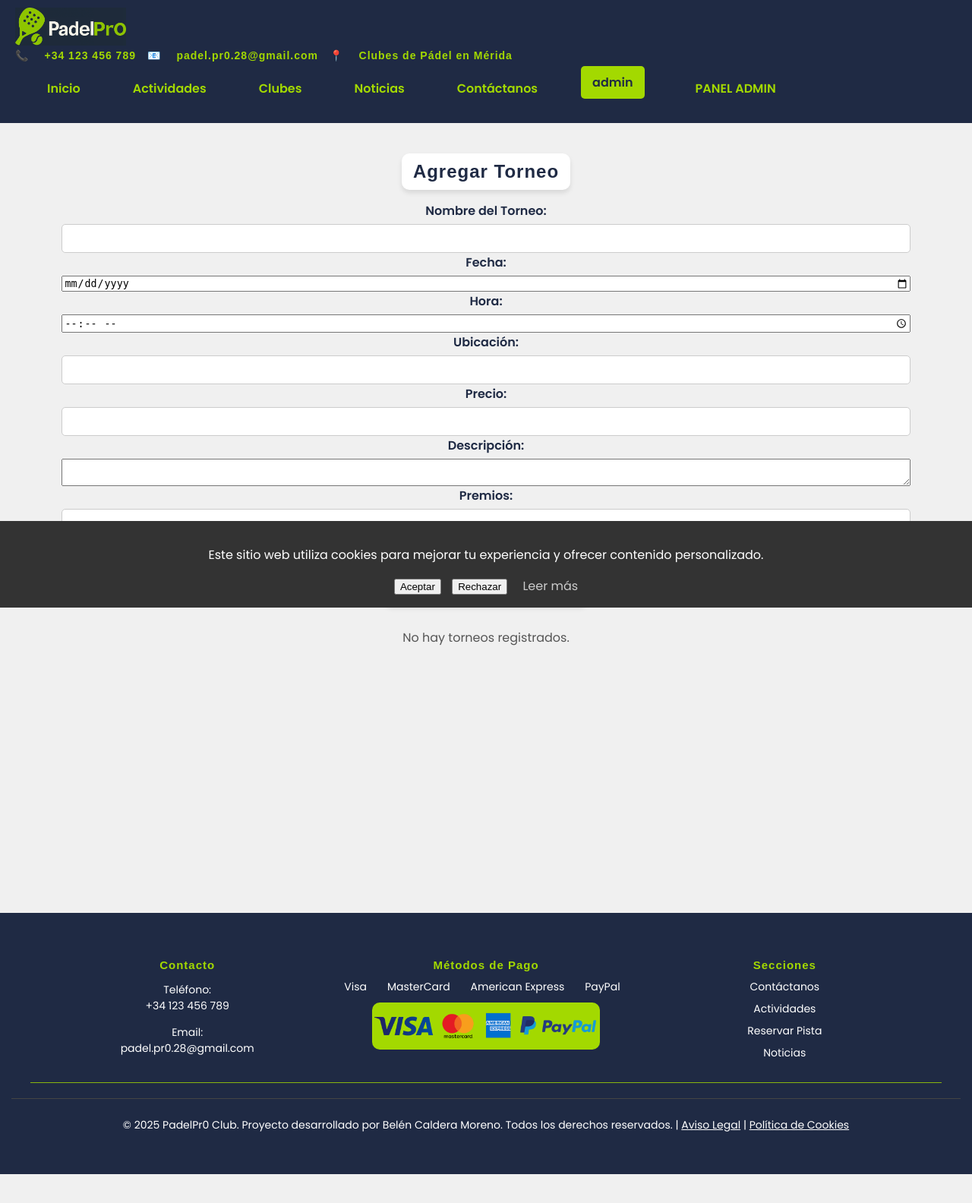
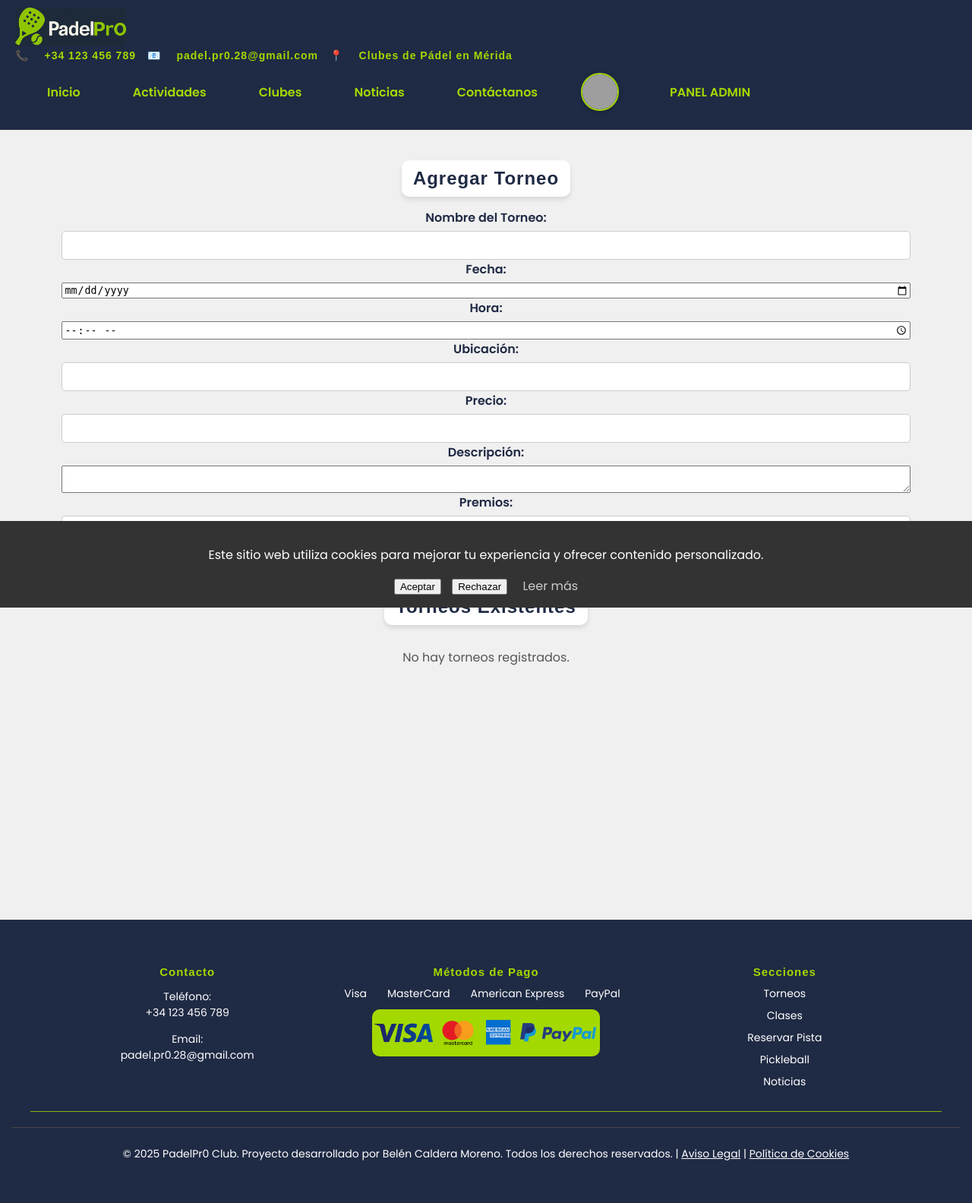
Before and after one commit to bcalmor/Proyecto_PadelPr0, a Flask app: page /admin/torneos in a window 1280 px wide. Shown: the whole page at 76% size. Before the commit the page ends 1546 px from the top, so only its background shows below. Run offline with Flask 2, Linux system fonts and the light colour scheme; a user stored in the database is signed in; data comes from the database, SQL or seed files in the repository; both versions use the stored data as it was after the commit; data that the repository does not hold is empty; parts of the project's set-up code (start-up, migrations or seed data) failed here and were passed over; grey boxes are pictures that could not be loaded.

Commit message:
Actualización: mejoras en perfil, registro, admin e imagen de perfil

```diff
--- a/flask-app/app/static/css/styles.css
+++ b/flask-app/app/static/css/styles.css
@@ -47,10 +47,12 @@
 .nav-menu {
     display: flex;
     flex-wrap: wrap;
-    justify-content: center;
+    justify-content: flex-end; /* Esto alinea todo el menú a la derecha */
+    align-items: center;
     list-style: none;
     padding: 0;
     margin: 0;
+    width: 100%;
 }
 
 .nav-menu li {
@@ -2106,3 +2087,45 @@
 *, *::before, *::after {
     box-sizing: border-box;
 }
+.custom-select {
+    width: 60%;
+    padding: 10px 14px;
+    border-radius: 8px;
+    border: 2px solid #1F2A44;
+    background: #fff;
+    color: #1F2A44;
+    font-size: 1.1em;
+    margin-top: 8px;
+    margin-bottom: 16px;
+    transition: border 0.2s;
+}
+.custom-select:focus {
+    border: 2px solid #A3D900;
+    outline: none;
+}
+.club-label {
+    font-weight: bold;
+    color: #1F2A44;
+    margin-bottom: 5px;
+    display: block;
+}
+.user-photo {
+    width: 50px;           /* antes 40px */
+    height: 50px;          /* antes 40px */
+    border-radius: 50%;
+    object-fit: cover;
+    margin-right: 10px;
+    background: #1F2A44;
+    color: #A3D900;
+    display: flex;
+    align-items: center;
+    justify-content: center;
+    font-weight: bold;
+    font-size: 2em;        /* antes 1.2em */
+    border: 2.5px solid #A3D900;
+    box-shadow: 0 2px 8px #0002;
+}
+.user-initials {
+    background: #1F2A44;
+    color: #A3D900;
+}
--- a/flask-app/app/templates/admin_torneos.html
+++ b/flask-app/app/templates/admin_torneos.html
@@ -34,7 +34,7 @@
         <label for="premios"><strong>Premios:</strong></label>
         <input type="text" id="premios" name="premios" required>
 
-        <button type="submit">Agregar Torneo</button>
+        <button class="btn" type="submit">Agregar Torneo</button>
     </form>
 
     <h2 class="main-title">Torneos Existentes</h2>
--- a/flask-app/app/templates/base.html
+++ b/flask-app/app/templates/base.html
@@ -20,7 +20,7 @@
 
                 </a>
             </h1>
-            <div class="contact-info-header hide-on-mobile">
+            <div class="contact-info-header">
                 <span class="icon">📞</span> +34 123 456 789
                 <span class="icon">📧</span> padel.pr0.28@gmail.com
                 <span class="icon">📍</span> Clubes de Pádel en Mérida
@@ -28,10 +28,9 @@
         </div>
         <nav class="navbar">
             <ul class="nav-menu">
-    <li class="hide-on-mobile-menu"><a href="{{ url_for('home_redirect') }}">Inicio</a></li>
-
+                <li><a href="{{ url_for('home_redirect') }}">Inicio</a></li>
                 <!-- ACTIVIDADES con SUBMENÚ -->
-    <li class="dropdown hide-on-mobile-menu">
+        <li class="dropdown">
             <a href="{{ url_for('actividades') }}">Actividades</a>
             <ul class="dropdown-content">
                 <li><a href="{{ url_for('clases') }}">Clases</a></li>
@@ -39,19 +38,22 @@
                 <li><a href="{{ url_for('pickleball') }}">Pickleball</a></li>
             </ul>
         </li>
-
-    <li class="hide-on-mobile-menu"><a href="{{ url_for('clubes') }}">Clubes</a></li>
-    <li class="hide-on-mobile-menu"><a href="{{ url_for('noticias') }}">Noticias</a></li>
-    <li class="hide-on-mobile-menu"><a href="{{ url_for('contacto') }}">Contáctanos</a></li>
-
+                <li><a href="{{ url_for('clubes') }}">Clubes</a></li>
+                <li><a href="{{ url_for('noticias') }}">Noticias</a></li>
+                <li><a href="{{ url_for('contacto') }}">Contáctanos</a></li>
                 {% if not session.get('usuario') %}
                     <li><a href="{{ url_for('login') }}">Iniciar Sesión</a></li>
-        <li class="hide-on-mobile-menu"><a href="{{ url_for('register') }}">Regístrate</a></li>
+                    <li><a href="{{ url_for('register') }}">Regístrate</a></li>
                 {% endif %}
-
                 {% if session.get('usuario') %}
                     <li class="user-dropdown">
-            <span class="user-name">{{ session['usuario'] }}</span>
+                        {% if session.get('user_photo') %}
+                            <img src="{{ session['user_photo'] }}" alt="Foto de perfil" class="user-photo">
+                        {% else %}
+                            <div class="user-photo user-initials">
+                                {{ session.get('user_initials', '??') }}
+                            </div>
+                        {% endif %}
                         <ul class="user-dropdown-content">
                             <li><a href="{{ url_for('mis_datos') }}">Mis Datos</a></li>
                             <li><a href="{{ url_for('mis_reservas') }}">Mis Reservas</a></li>
@@ -61,12 +63,11 @@
                             <li><a href="{{ url_for('logout') }}">Cerrar Sesión</a></li>
                         </ul>
                     </li>
-        {% if is_admin_user(session['usuario']) %}
+                    {% if session.get('usuario') and is_admin_user(session['usuario']) %}
                         <li><a href="{{ url_for('admin_panel') }}">PANEL ADMIN</a></li>
                     {% endif %}
                 {% endif %}
             </ul>
-
         </nav>
     </header>
     <main>
@@ -108,11 +109,10 @@
             <div class="footer-section">
                 <h4>Secciones</h4>
                 <ul>
-                    <a href="{{ url_for('contacto') }}">Contáctanos</a></li>
-                    <a href="{{ url_for('actividades') }}">Actividades</a>
-                    <a href="{% if not session.get('usuario') %}{{ url_for('login') }}{% else %}{{ url_for('reservar_pista') }}{% endif %}">
-                            Reservar Pista
-                        </a>
+                    <li><a href="{{ url_for('torneos') }}">Torneos</a></li>
+                    <li><a href="{{ url_for('clases') }}">Clases</a></li>
+                    <li><a href="{{ url_for('reservar_pista') }}">Reservar Pista</a></li>
+                    <li><a href="{{ url_for('pickleball') }}">Pickleball</a></li>
                     <li><a href="{{ url_for('noticias') }}">Noticias</a></li>
                 </ul>
             </div>
--- a/flask-app/app/templates/login.html
+++ b/flask-app/app/templates/login.html
@@ -30,7 +30,7 @@
             <label for="password">Contraseña:</label>
             <input type="password" id="password" name="password" required>
         </div>
-        <button type="submit">Iniciar Sesión</button>
+        <button class="btn"  type="submit">Iniciar Sesión</button>
     </form>
     <p>¿No tienes una cuenta? <a href="{{ url_for('register') }}">Regístrate aquí</a>.</p>
 </div>
--- a/flask-app/app/templates/pago.html
+++ b/flask-app/app/templates/pago.html
@@ -13,8 +13,8 @@
     <h2>Realizar Pago</h2>
     <p>Selecciona un método de pago:</p>
 
-    <button onclick="pagarConTarjeta()">Pagar con Tarjeta</button>
-    <button onclick="pagarConPayPal()">Pagar con PayPal</button>
+    <button class="btn" onclick="pagarConTarjeta()">Pagar con Tarjeta</button>
+    <button class="btn" onclick="pagarConPayPal()">Pagar con PayPal</button>
 
     <!-- Formulario de Pago con Tarjeta (invisible al principio) -->
     <div id="tarjetaFormulario" style="display: none;">
--- a/flask-app/app/templates/register.html
+++ b/flask-app/app/templates/register.html
@@ -50,7 +50,11 @@
             <label for="password">Contraseña:</label>
             <input type="password" id="password" name="password" required>
         </div>
-        <button type="submit">Registrarse</button>
+        <div class="form-group">
+            <label for="confirm_password">Repetir Contraseña:</label>
+            <input type="password" id="confirm_password" name="confirm_password" required>
+        </div>
+        <button type="submit"  class="btn">Registrarse</button>
     </form>
     <p>¿Ya tienes una cuenta? <a href="{{ url_for('login') }}">Inicia sesión aquí</a>.</p>
 </div>
```
Also changed, not shown: other parts of flask-app/app/static/css/styles.css (+12 -33 lines), flask-app/app/models.py (+12 -11 lines), flask-app/app/padel_app.py (+51 -3 lines), flask-app/app/templates/mis_datos.html (+8 -1 lines), flask-app/app/templates/reservar_pista.html (+4 -3 lines), flask-app/app/padel.db, flask-app/app/static/images/admin_icono.png (added), flask-app/app/static/images/admin_log1.png (added), flask-app/app/static/images/bcalmor_Pet-food-JPG.jpg (added). Lines whose indentation alone changed are shown as unchanged.
